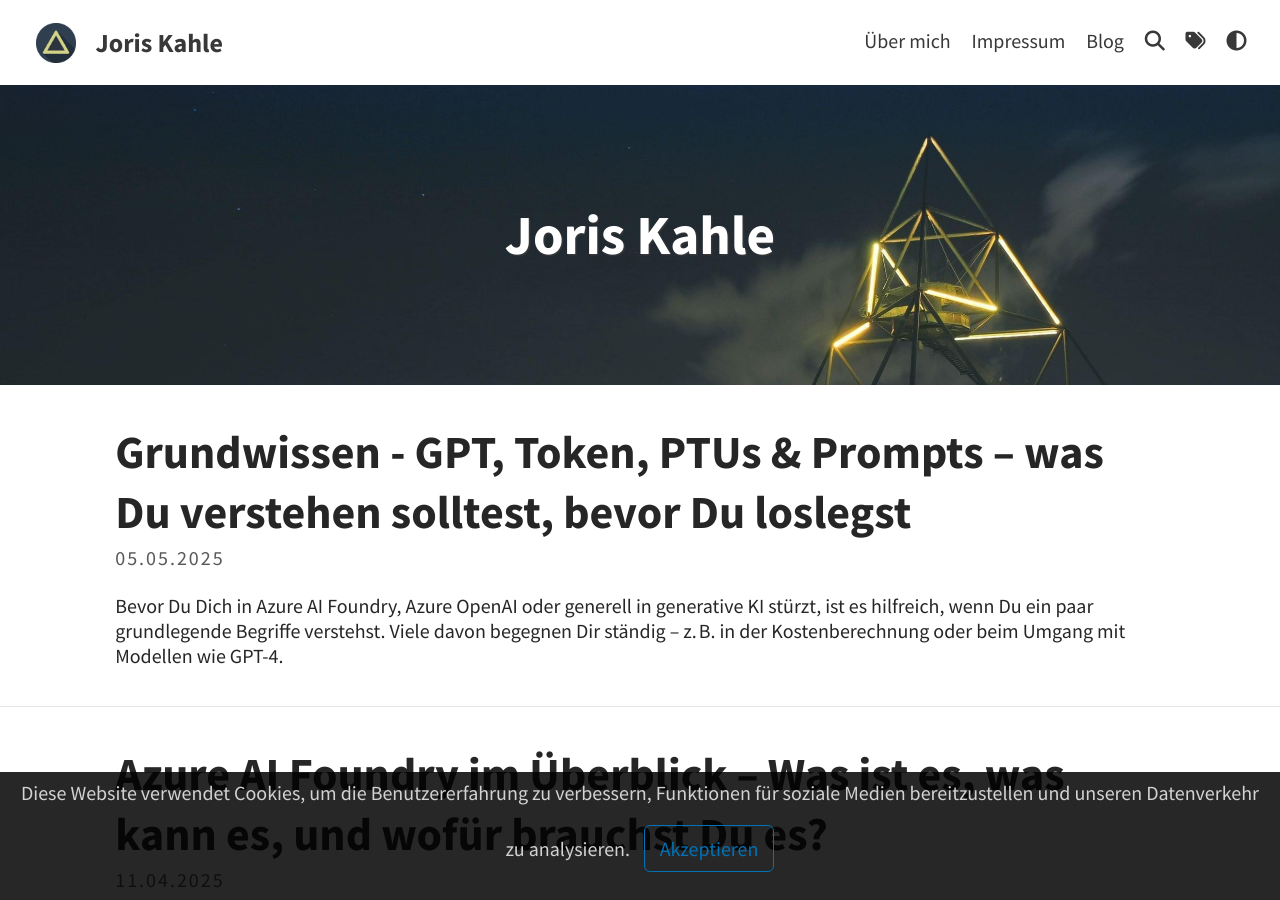
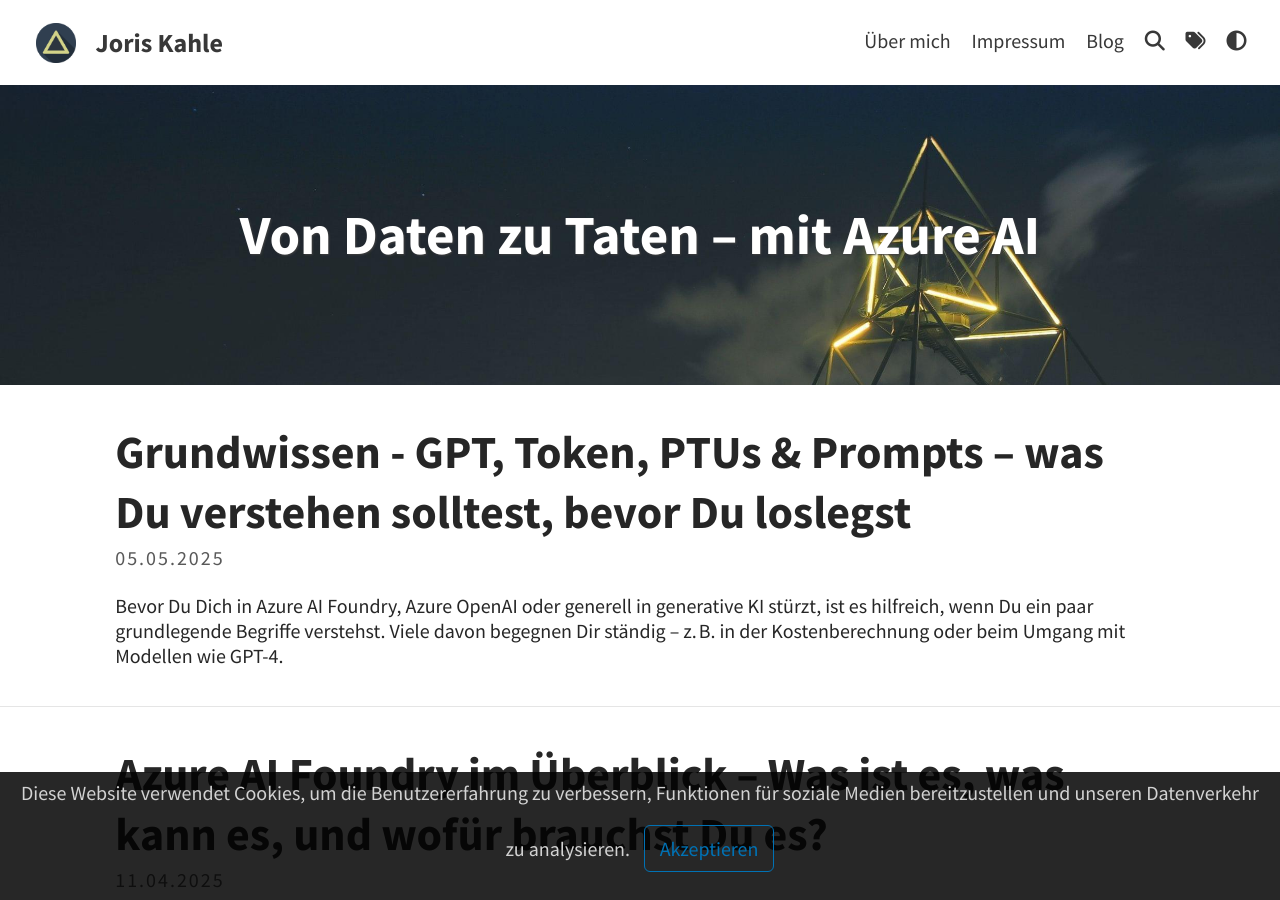
Before and after one commit to joriskahle007/joriskahle007.github.io, a Jekyll site: the page built from index.html, in a window 1280 px wide and 900 px high. Built offline with Jekyll 4.4.1, drawn with Linux system fonts in a browser that asks for light colours; a script that is not in the unit is left out; the list of posts is cut into pages by our own code.

Commit message:
Update _config.yml

```diff
--- a/_config.yml
+++ b/_config.yml
@@ -9,7 +9,7 @@
 favicon: assets/favicon.ico                             # Icon displayed in the tab
 
 # Header and footer text
-header_text: Joris Kahle  # Change Blog header text
+header_text: Von Daten zu Taten – mit Azure AI  # Change Blog header text
 header_feature_image: assets/img/header/triangular.jpeg
 header_feature_image_responsive: true
 footer_text: >
```
